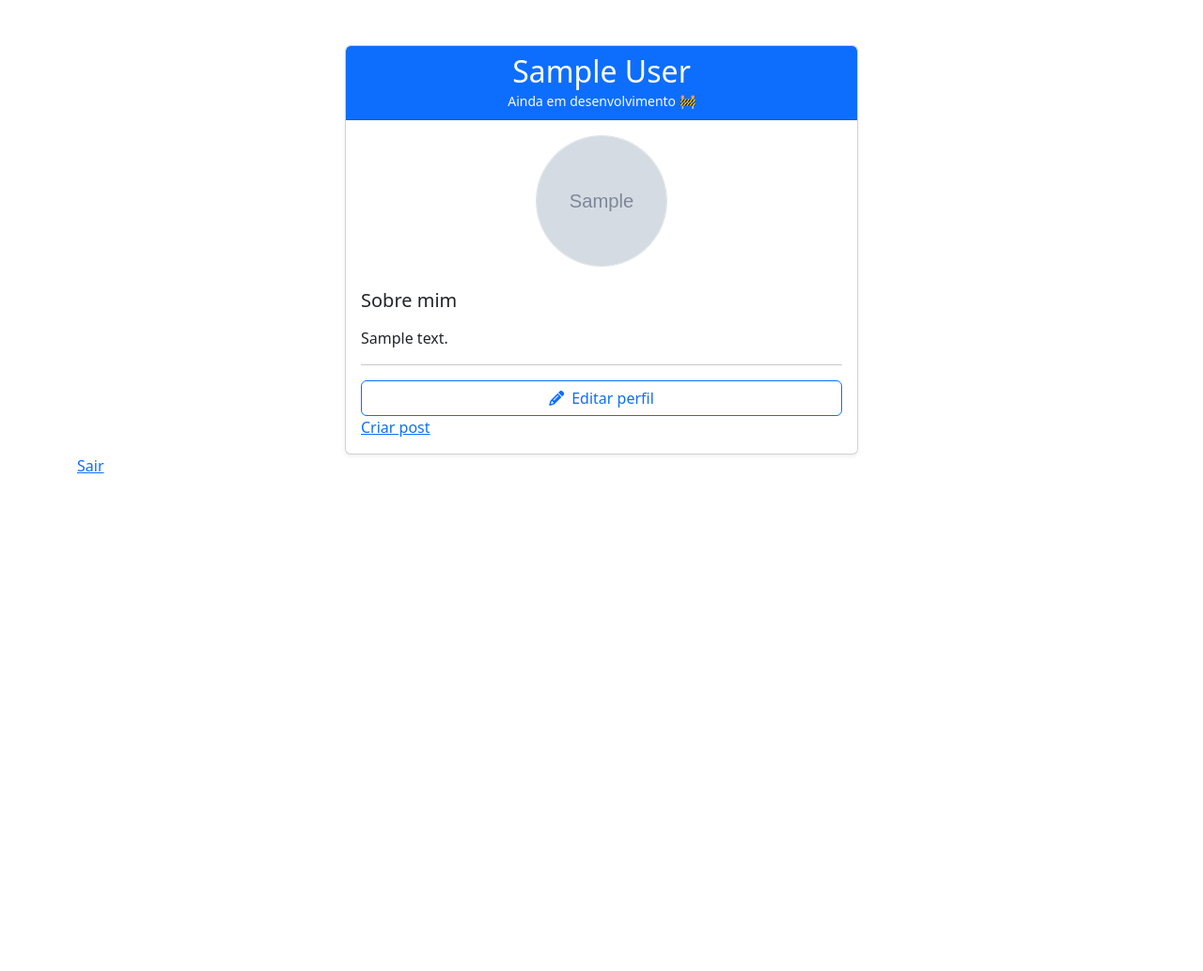
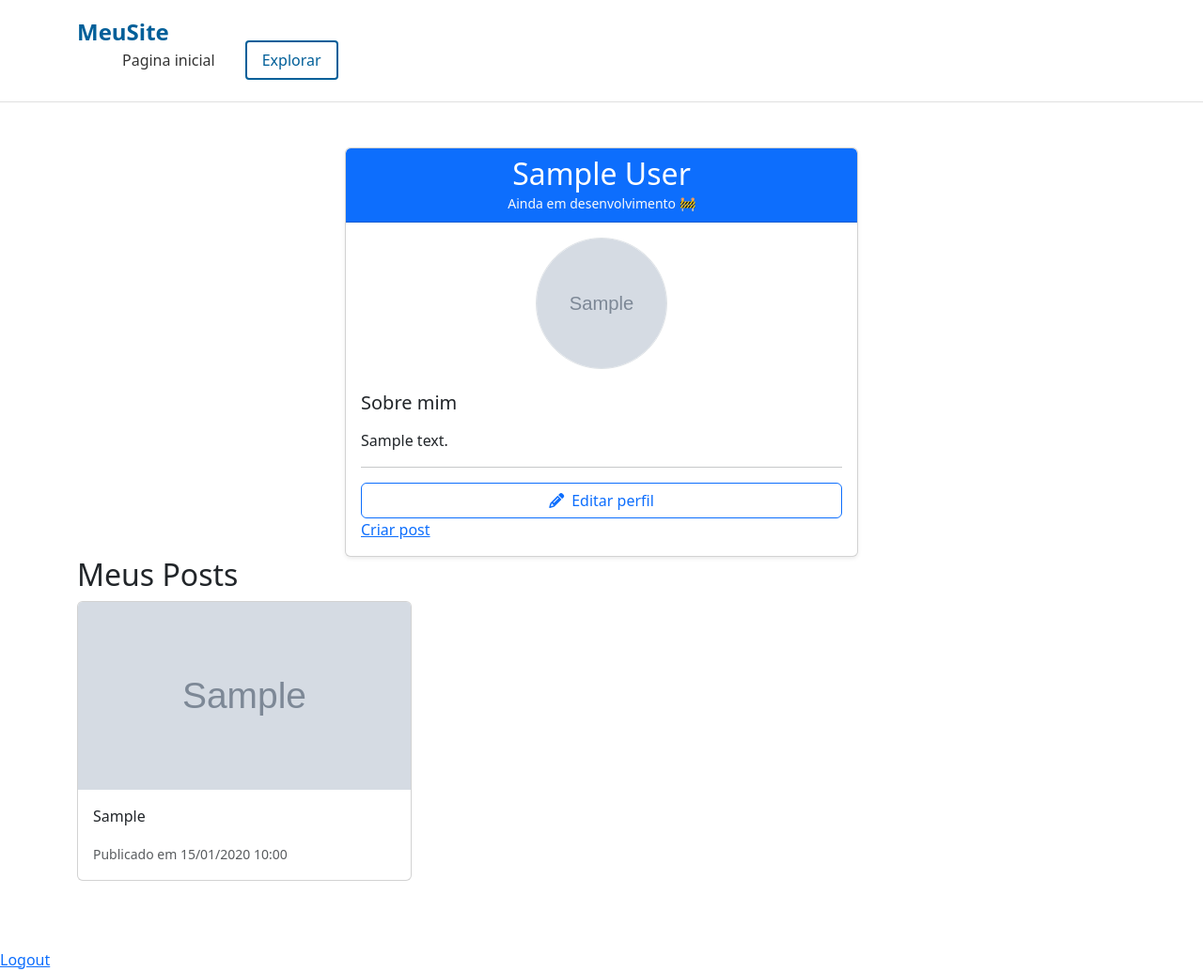
Before and after one commit to dalvan-de-santos/rede-social, a Django app: page /profile/ in a window 1280 px wide. Shown: the whole page at 94% size. Before the commit the page ends 504 px from the top, so only its background shows below. Run offline with Django 5.2, Linux system fonts and the light colour scheme; a user stored in the database is signed in; tables that the repository leaves empty hold one stand-in row (values such as "Sample post"); grey boxes marked "Sample" are stand-in pictures.

Commit message:
Configurado a opção de aparecer os posts criado pleo o usuario no seu perfil

```diff
--- a/base_static/global/css/profile.css
+++ b/base_static/global/css/profile.css
@@ -152,3 +152,11 @@ body {
     font-size: 2rem;
   }
 }
+
+.centralizar-imagem {
+  display: block;
+  margin-left: auto;
+  margin-right: auto;
+  object-fit: cover;
+  height: 200px;
+}
--- a/base_templates/global/base.html
+++ b/base_templates/global/base.html
@@ -22,7 +22,9 @@
     <title> {% block title %}Document{% endblock title %}</title>
 </head>
 <body>
+  {% include "global/partels/header.html" %}
 {% block body %}
+
 
 {% endblock body %}
 
--- /dev/null
+++ b/base_templates/global/partels/header.html
@@ -0,0 +1,11 @@
+<header class="site-header">
+    <div class="container">
+      <a href="#" class="logo">MeuSite</a>
+      <nav class="main-nav">
+        <ul>
+          <li><a href="{% url 'login_user' %}">Pagina inicial</a></li>
+          <li><a href="{% url 'create_user' %}" class="btn-outline">Explorar</a></li>
+        </ul>
+      </nav>
+    </div>
+  </header>
--- a/sistem/settings.py
+++ b/sistem/settings.py
@@ -107,7 +107,10 @@ USE_TZ = True
 # Static files (CSS, JavaScript, Images)
 # https://docs.djangoproject.com/en/5.0/howto/static-files/
 
-STATIC_URL = 'base_static/'
+STATIC_URL = '/static/'
+STATICFILES_DIRS = [
+    BASE_DIR / 'base_static'
+]
 MEDIA_URL = '/media/'
 MEDIA_ROOT = BASE_DIR / 'media'
 
--- a/social/templates/profile.html
+++ b/social/templates/profile.html
@@ -50,7 +50,26 @@
       </div>
     </div>
   </div>
-  <a href="{% url 'logout' %}">Sair</a>
+<h2>Meus Posts</h2>
+  {% if posts %}
+    <div class="row">
+      {% for post in posts %}
+        <div class="col-md-4">
+          <div class="card mb-4">
+            {% if post.foto %}
+              <img src="{{ post.foto.url }}" class="card-img-top" alt="Foto do post" style="object-fit: cover; height: 200px;">
+            {% endif %}
+            <div class="card-body">
+              <p class="card-text">{{ post.resumo }}</p>
+              <small class="text-muted">Publicado em {{ post.data_criacao|date:"d/m/Y H:i" }}</small>
+            </div>
+          </div>
+        </div>
+      {% endfor %}
+    </div>
+  {% else %}
+    <p>Você ainda não tem posts publicados.</p>
+  {% endif %}
 </div>
-
+<a href="{% url 'logout' %}">Logout</a>
 {% endblock body %}
--- a/social/views.py
+++ b/social/views.py
@@ -1,7 +1,7 @@
 from django.shortcuts import render, redirect
 from django.contrib.auth.models import User
 from django.http import HttpResponse
-from .models import Profile
+from .models import Profile, Post
 from django.contrib.auth.decorators import login_required
 from django.contrib.auth import login, authenticate
 from .forms import ProfileForm
@@ -41,7 +41,8 @@ def create_user(resquest):
 @login_required
 def profile(resquest):
     profile = resquest.user.profile
-    return render(resquest, 'profile.html', {'profile': profile})
+    post = Post.objects.filter(id_user = resquest.user).order_by("data_criacao")
+    return render(resquest, 'profile.html', {'profile': profile, 'posts': post})
 
 @login_required
 def editar_profile(resquest):
```
Also changed, not shown: social/templates/homepage.html (+2 -12 lines).
